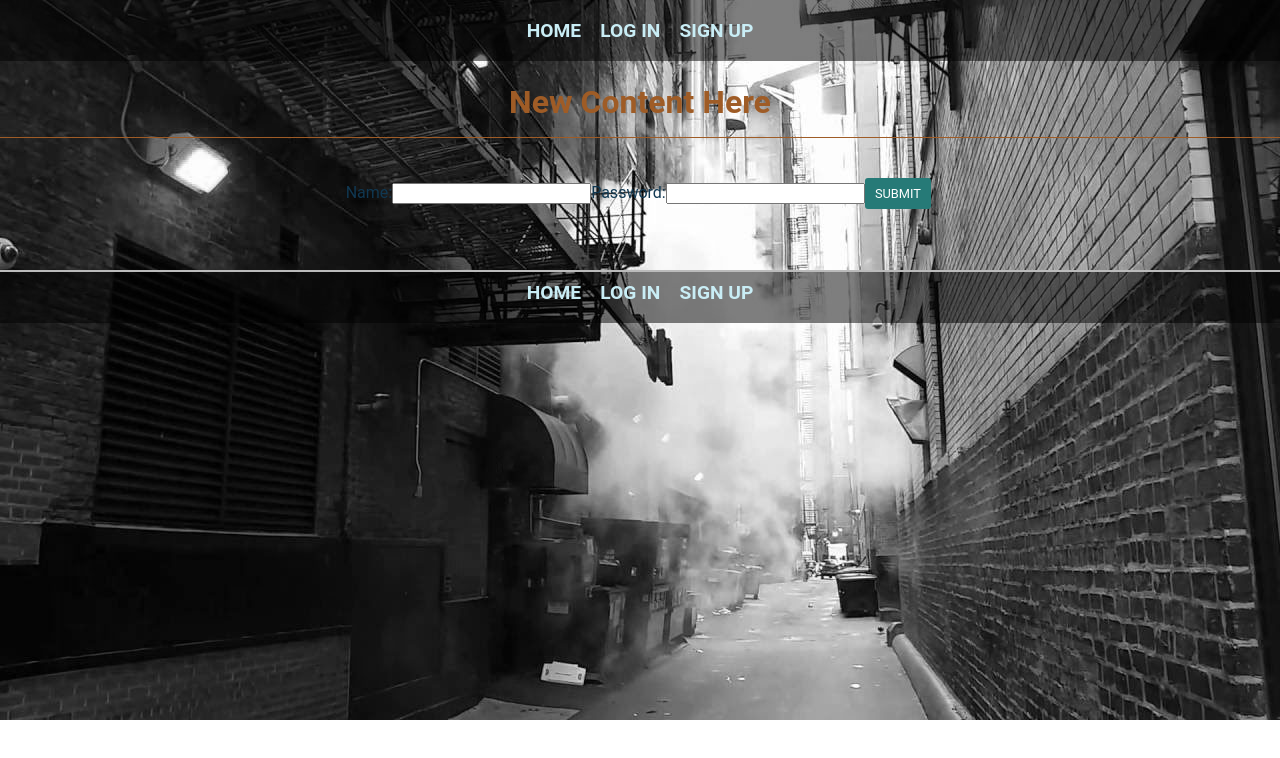
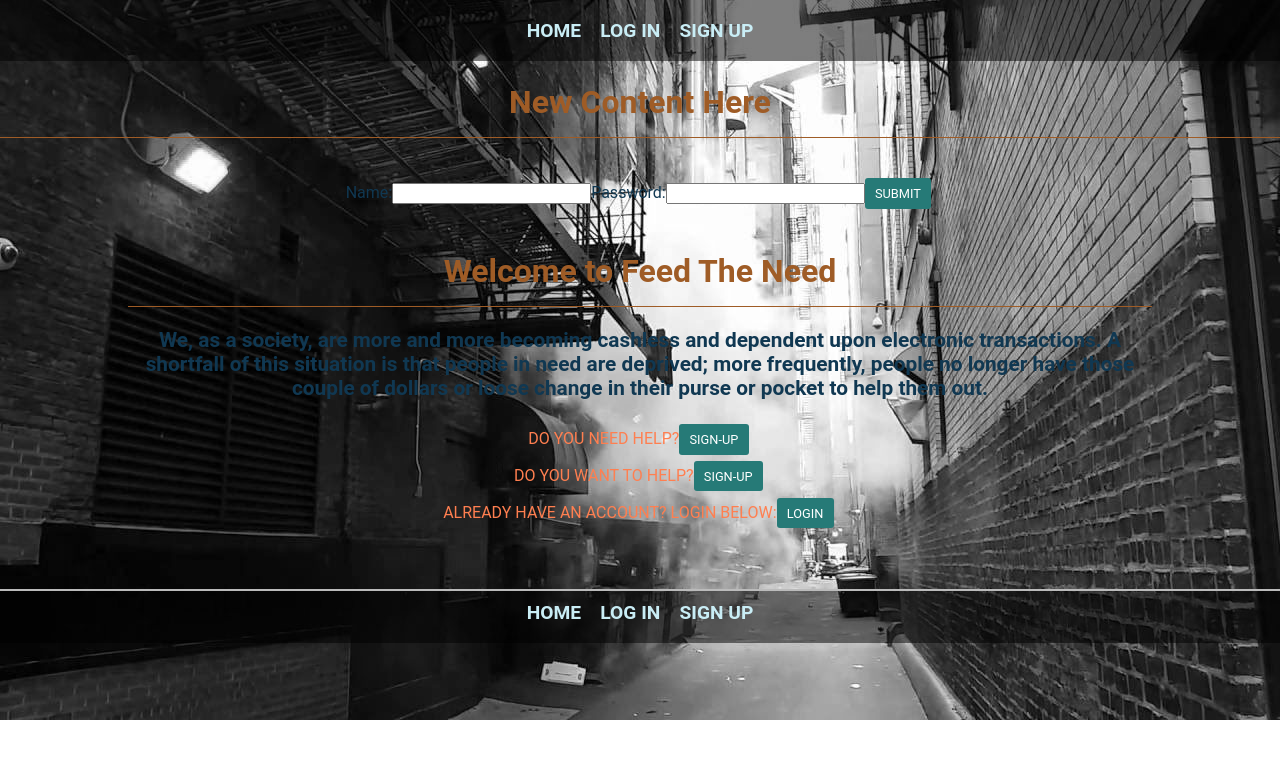
Before and after one commit to miloscomplex/feed-the-need-react, a React (Create React App) app in the folder frontend/: page / in a window 1280 px wide. Shown: the top 758 px of the page. Built offline with nearby package versions, Linux system fonts and the light colour scheme.

Commit message:
Added landing messaging and adjusted CSS

```diff
--- a/frontend/src/App.js
+++ b/frontend/src/App.js
@@ -2,6 +2,7 @@ import './css/App.css';
 import Nav from './UI/Nav';
 import Login from './components/Login'
 import Footer from './UI/Footer'
+import Landing from './components/Landing'
 import { BrowserRouter as Router, Switch, Route } from 'react-router-dom'
 
 
@@ -12,6 +13,7 @@ function App() {
         <Nav />
         <h1>New Content Here</h1>
         <Login />
+        <Landing />
         <Footer />
       </div>
     </Router>
--- /dev/null
+++ b/frontend/src/components/Landing.js
@@ -0,0 +1,21 @@
+import { Link } from 'react-router-dom'
+
+function Landing() {
+  return (
+    <div className='App' id='content'>
+      <h1>Welcome to Feed The Need</h1>
+      <p class="emphasis">We, as a society, are more and more becoming cashless and dependent upon electronic transactions. A shortfall of this situation is that people in need are deprived; more frequently, people no longer have those couple of dollars or loose change in their purse or pocket to help them out.
+      </p>
+      <subhead>Do you need help?</subhead>
+      <Link to=''>Sign-up</Link><br />
+      <subhead>Do you want to help?</subhead>
+      <Link to=''>Sign-up</Link><br />
+
+      <subhead>Already have an account? Login Below:</subhead>
+      <Link to=''>Login</Link><br />
+    </div>
+
+  )
+}
+
+export default Landing;
--- a/frontend/src/css/App.css
+++ b/frontend/src/css/App.css
@@ -54,6 +54,11 @@
 
  nav img {
    opacity: 0.5;
+ }
+
+ subhead {
+   text-transform: uppercase;
+   color: coral;
  }
 
  footer nav {
```
Also changed, not shown: frontend/src/Landing.js (deleted, +0 -33 lines).
